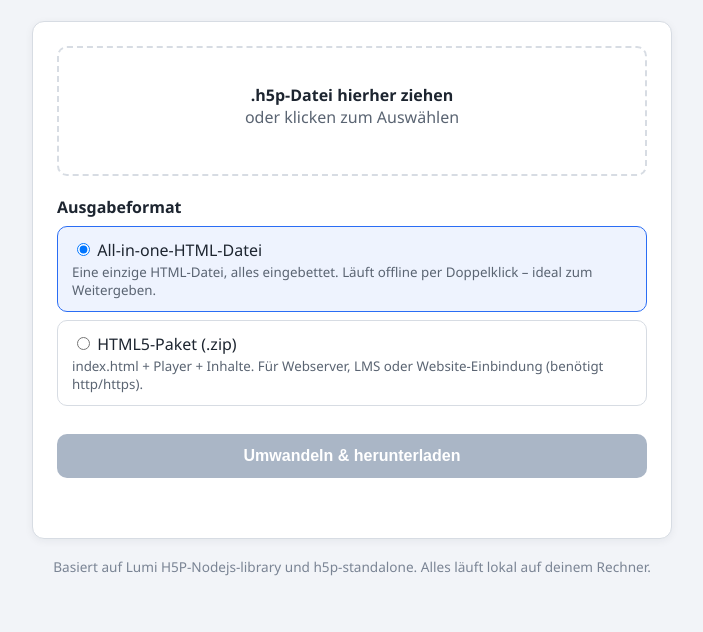
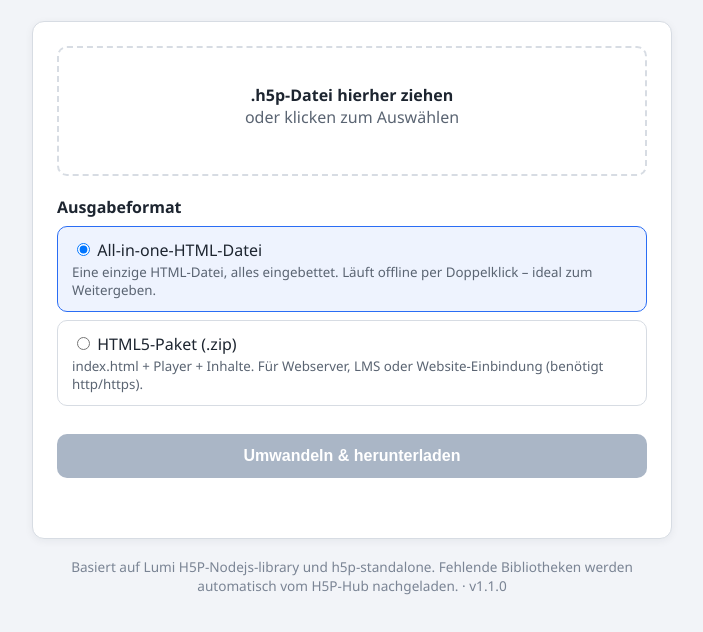
Before and after one commit to Zwetschk/h5p-converter, a website: page public/index.html in a window 1280 px wide. Shown: the part 104-736 px from the top of the page, without its empty margins (288-991 px from the left). Drawn offline with Linux system fonts and the light colour scheme.

Commit message:
Version 1.1.0: Footer-Hinweis auf Hub-Nachladen

```diff
--- a/package.json
+++ b/package.json
@@ -1,6 +1,6 @@
 {
   "name": "h5p-converter",
-  "version": "1.0.0",
+  "version": "1.1.0",
   "description": "Wandelt .h5p-Dateien in All-in-one-HTML-Dateien oder HTML5-Pakete um",
   "main": "src/converter.js",
   "scripts": {
--- a/public/index.html
+++ b/public/index.html
@@ -104,7 +104,7 @@
         <button id="convert-btn" disabled>Umwandeln &amp; herunterladen</button>
         <div id="status"></div>
     </div>
-    <footer>Basiert auf Lumi H5P-Nodejs-library und h5p-standalone. Alles läuft lokal auf deinem Rechner.</footer>
+    <footer>Basiert auf Lumi H5P-Nodejs-library und h5p-standalone. Fehlende Bibliotheken werden automatisch vom H5P-Hub nachgeladen. · v1.1.0</footer>
 </main>
 <script>
     const dropzone = document.getElementById('dropzone');
```
